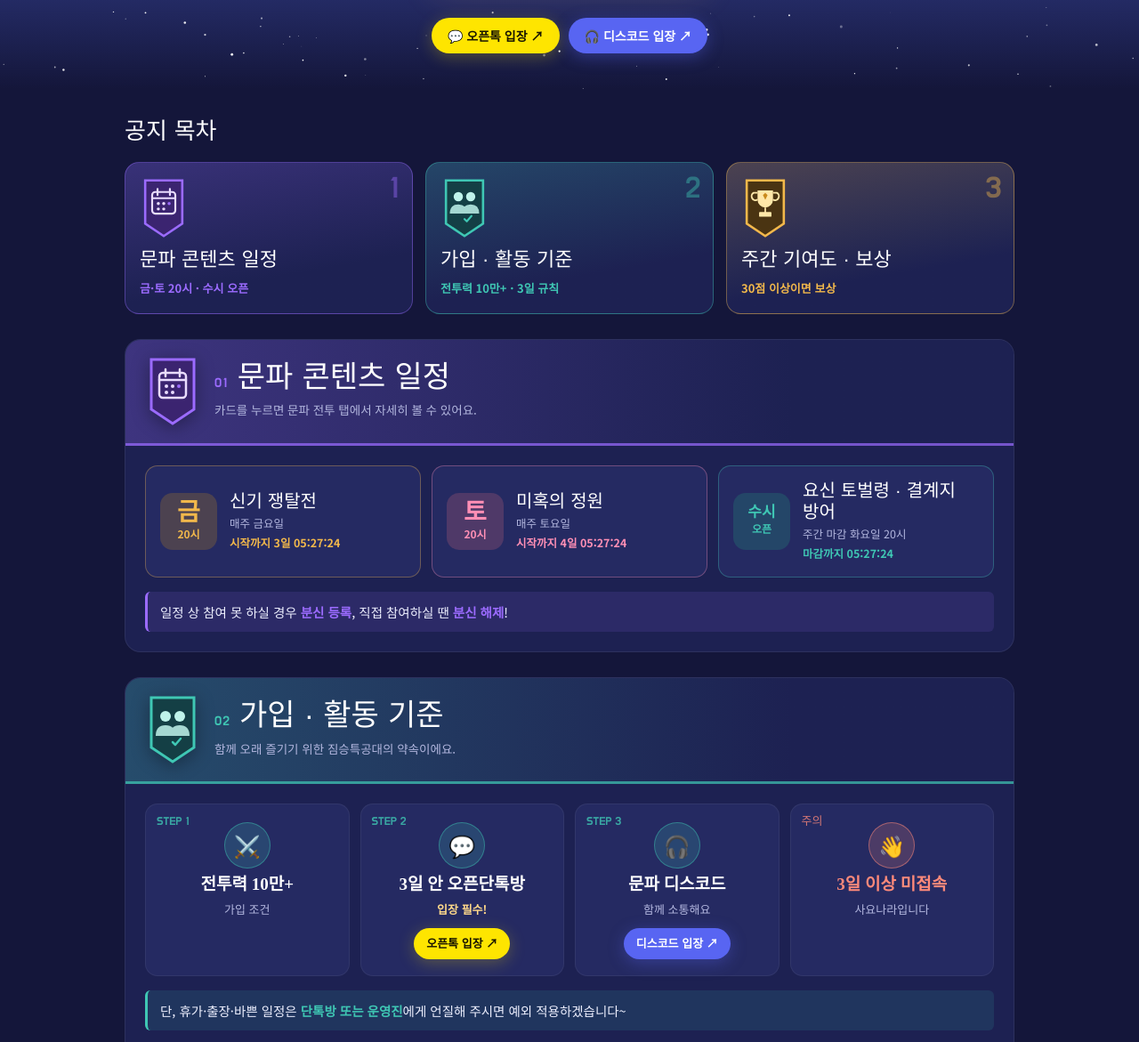
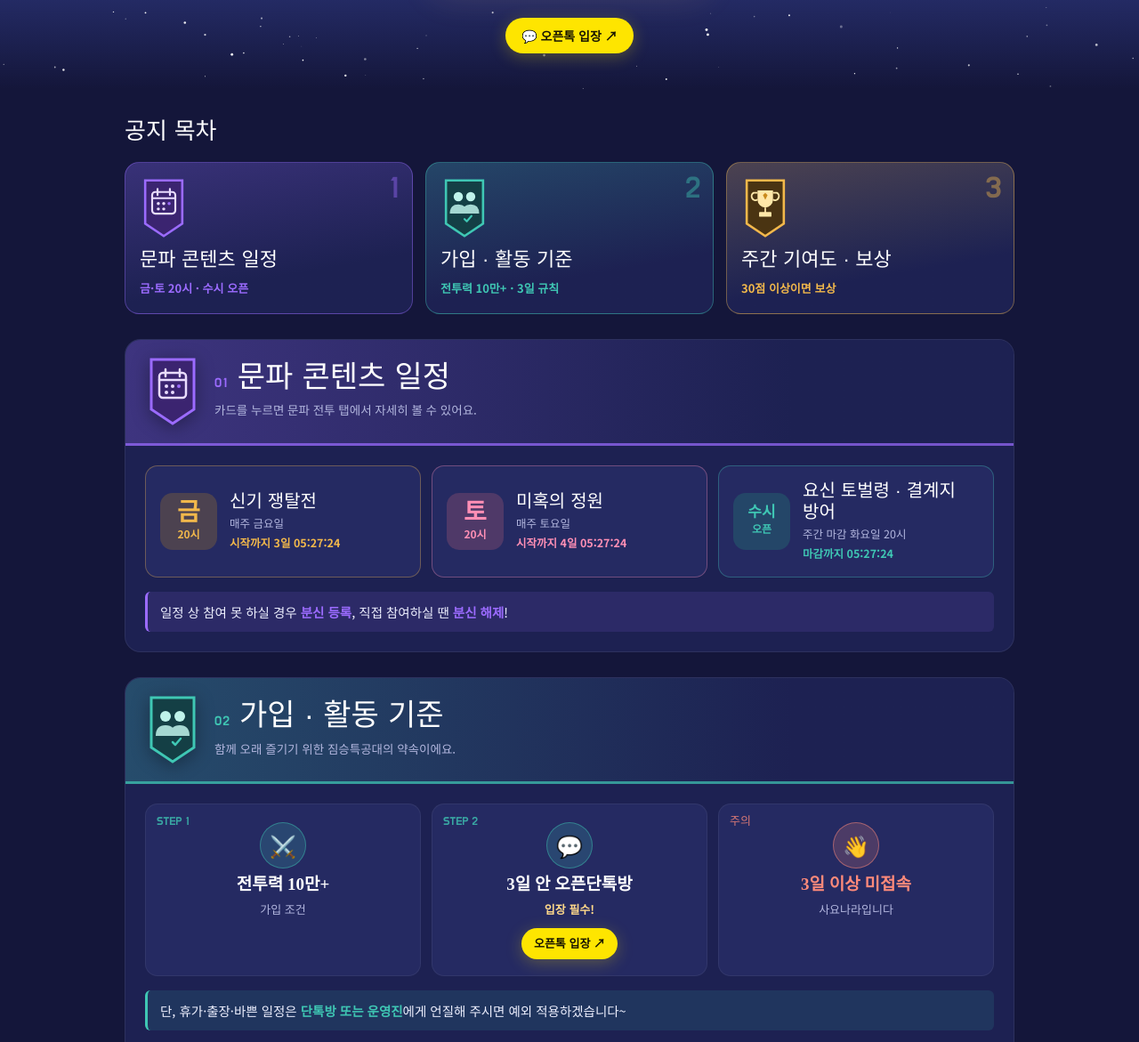
Before and after one commit to sujackman13-ops/sujackman13-ops.github.io, a plain HTML site: page notice.html in a window 1280 px wide. Shown: the part 454-1625 px from the top of the page at 89% size. Drawn offline with Linux system fonts and the light colour scheme; a web font is replaced by a local one.

Commit message:
문파 공지: 디스코드 안내 제거

```diff
--- a/notice.html
+++ b/notice.html
@@ -74,7 +74,7 @@ body{margin:0;background:#14163a;color:#eef0ff;font-family:"Noto Sans KR",system
 .ev .cd{font-size:12.5px;font-weight:700;color:var(--e);font-variant-numeric:tabular-nums}
 
 /* 2. 가입 기준 */
-.rules{display:grid;grid-template-columns:repeat(4,minmax(0,1fr));gap:12px}
+.rules{display:grid;grid-template-columns:repeat(3,minmax(0,1fr));gap:12px}
 .rc{position:relative;display:flex;flex-direction:column;align-items:center;text-align:center;gap:6px;padding:20px 12px 18px;border-radius:14px;background:var(--card2);border:1px solid rgba(255,255,255,.06)}
 .rc .step{position:absolute;top:10px;left:12px;font-family:"Do Hyeon",sans-serif;font-size:13px;color:var(--join);opacity:.8}
 .rc .ic{width:52px;height:52px;border-radius:50%;display:grid;place-items:center;font-size:24px;background:color-mix(in srgb,var(--join) 18%,transparent);border:1px solid color-mix(in srgb,var(--join) 45%,transparent)}
@@ -107,11 +107,12 @@ body{margin:0;background:#14163a;color:#eef0ff;font-family:"Noto Sans KR",system
 .goal .line{font-size:14.5px}
 .goal .line b{color:#ffd98a}
 
-@media (max-width:900px){.rules,.pts{grid-template-columns:repeat(2,minmax(0,1fr))}.sched{grid-template-columns:minmax(0,1fr)}}
+@media (max-width:900px){.pts{grid-template-columns:repeat(2,minmax(0,1fr))}.sched{grid-template-columns:minmax(0,1fr)}}
 @media (max-width:640px){.toc{grid-template-columns:minmax(0,1fr)}.ti{flex-direction:row;align-items:center;gap:12px}.ti svg.emb{width:40px;height:50px}.ti .num{top:50%;transform:translateY(-50%)}
   .bt-head svg.emb{width:50px;height:62px}.bt-body{padding:16px}.next{padding:16px 22px}}
 @media (max-width:420px){.rules{grid-template-columns:minmax(0,1fr)}.gauge{font-size:11px}}
 @media (prefers-reduced-motion:reduce){html{scroll-behavior:auto}.ti,.ev,.btn{transition:none}}
+@media (max-width:640px){.rules{grid-template-columns:minmax(0,1fr)}}
 </style>
 </head>
 <body>
@@ -157,7 +158,6 @@ body{margin:0;background:#14163a;color:#eef0ff;font-family:"Noto Sans KR",system
     </div>
     <div class="links">
       <a class="btn kakao" href="https://open.kakao.com/o/gR1uGdSi" target="_blank" rel="noopener">💬 오픈톡 입장 ↗</a>
-      <a class="btn discord" href="https://discord.gg/FQfqeSweJk" target="_blank" rel="noopener">🎧 디스코드 입장 ↗</a>
     </div>
   </div>
 </section>
@@ -199,7 +199,6 @@ body{margin:0;background:#14163a;color:#eef0ff;font-family:"Noto Sans KR",system
       <div class="rules">
         <div class="rc"><span class="step">STEP 1</span><span class="ic" aria-hidden="true">⚔️</span><span class="big">전투력 10만+</span><span class="sm">가입 조건</span></div>
         <div class="rc"><span class="step">STEP 2</span><span class="ic" aria-hidden="true">💬</span><span class="big">3일 안 오픈단톡방</span><span class="sm must">입장 필수!</span><a class="btn kakao" href="https://open.kakao.com/o/gR1uGdSi" target="_blank" rel="noopener">오픈톡 입장 ↗</a></div>
-        <div class="rc"><span class="step">STEP 3</span><span class="ic" aria-hidden="true">🎧</span><span class="big">문파 디스코드</span><span class="sm">함께 소통해요</span><a class="btn discord" href="https://discord.gg/FQfqeSweJk" target="_blank" rel="noopener">디스코드 입장 ↗</a></div>
         <div class="rc warn"><span class="step">주의</span><span class="ic" aria-hidden="true">👋</span><span class="big">3일 이상 미접속</span><span class="sm">사요나라입니다</span></div>
       </div>
       <div class="rule">단, 휴가·출장·바쁜 일정은 <b>단톡방 또는 운영진</b>에게 언질해 주시면 예외 적용하겠습니다~</div>
```
